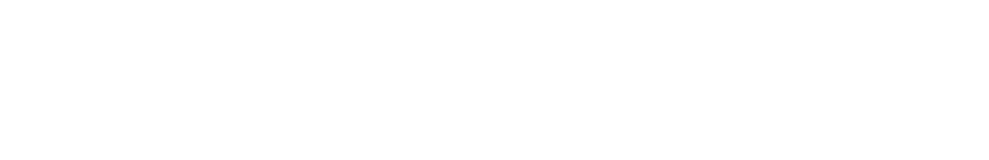
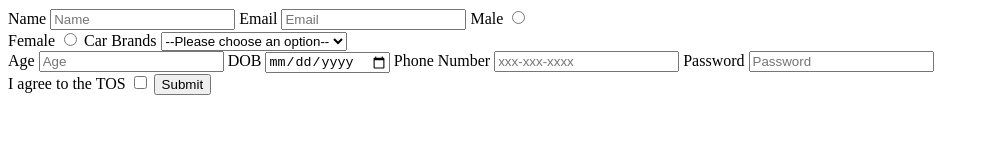
Before and after one commit to acciojob/signup-form-car-Skyakash990, a website: page main.html in a window 1280 px wide. Shown: the whole page, without its empty margins (0-989 px from the left). Drawn offline with Linux system fonts and the light colour scheme.

Commit message:
created a submission

```diff
--- a/main.html
+++ b/main.html
@@ -8,6 +8,34 @@
 
 <body>
 	<!-- the entire body must be written by student -->
+	<form method="post">
+		<label for="name">Name</label>
+		<input type="text" id="name" required placeholder="Name">
+		<label for="email">Email</label>
+		<input type="email" id="email" placeholder="Email" required>
+		<label for="gender_m">Male</label>
+		<input type="radio" name="gender" id="gender_m" required><br>
+		<label for="gender_f">Female</label>
+		<input type="radio" name="gender" id="gender_f" required>
+		<label for="cars">Car Brands</label>
+		<select id="cars" >
+			<option>--Please choose an option--</option>
+			<option>BMW</option>
+			<option>Mercedes</option>
+			<option>Wagonr</option>
+		</select><br>
+		<label for="age">Age</label>
+		<input type="number" id="age" placeholder="Age" required>
+		<label for="dob">DOB</label>
+		<input type="date" id="dob" required>
+		<label for="tel">Phone Number</label>
+		<input type="tel" id="tel" placeholder="xxx-xxx-xxxx">
+		<label for="password">Password</label>
+		<input type="password" id="password" placeholder="Password" required><br>
+		<label for="tos">I agree to the TOS</label>
+		<input type="checkbox" id="tos" required>
+		<button type="submit">Submit</button>
+	</form>
     <script type="text/javascript" src="./script.js">
 </script>
 
```
